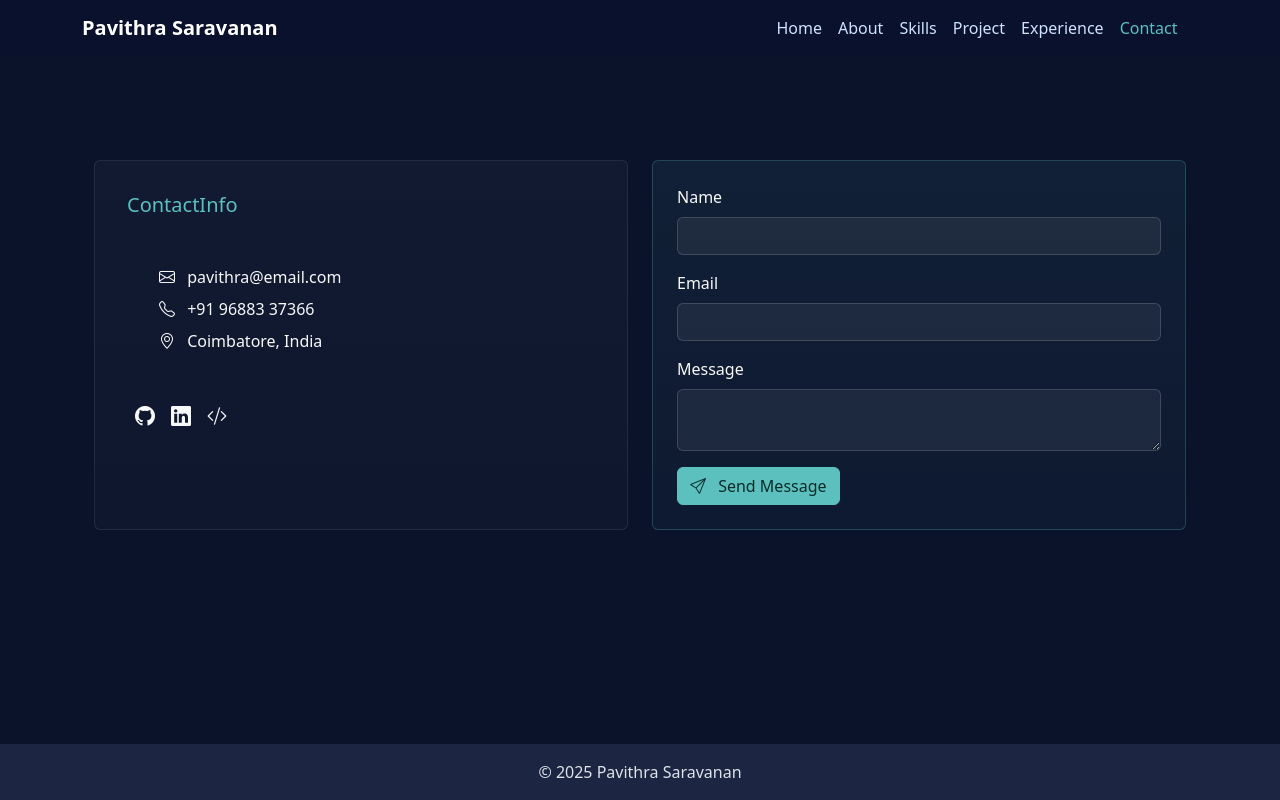
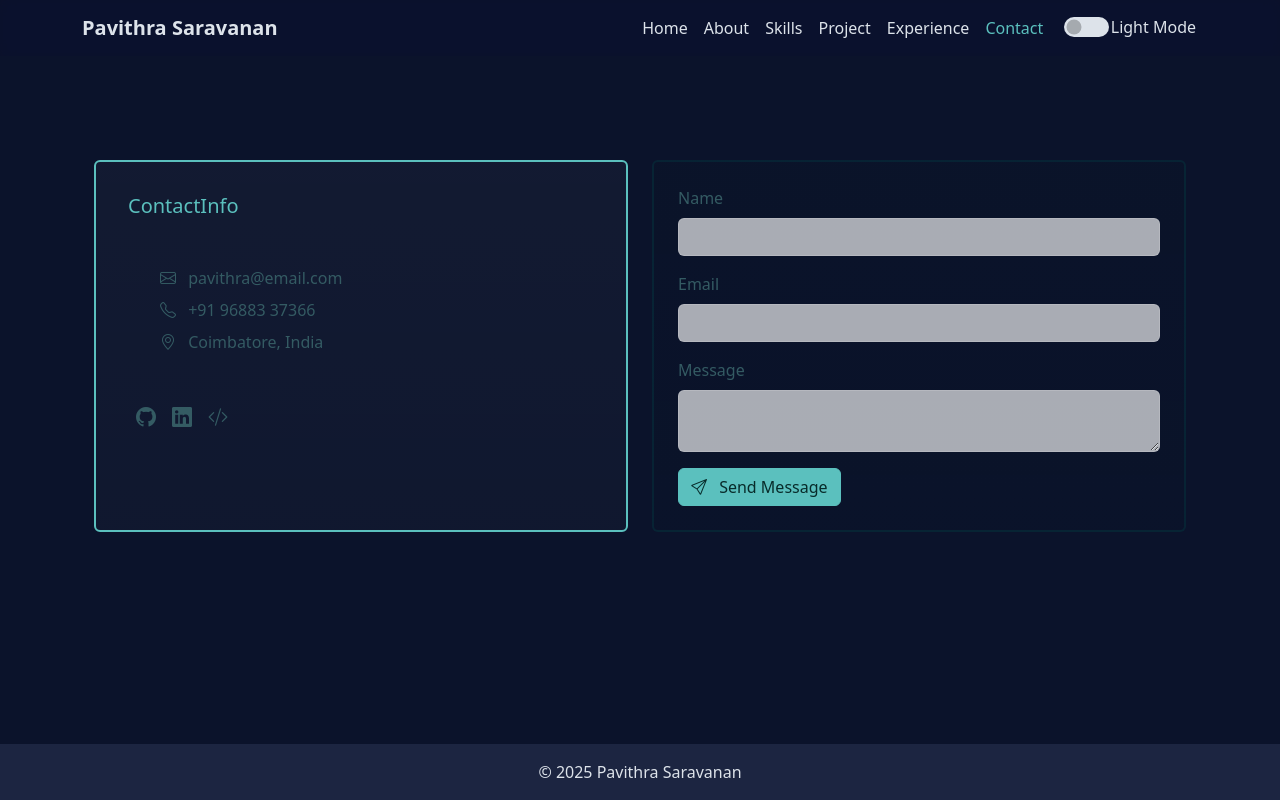
Before and after one commit to pavithra-55/my-profile, a React (Create React App) app: page /contact in a window 1280 px wide. Built offline with nearby package versions, Linux system fonts and the light colour scheme.

Commit message:
updating dark and light mode

```diff
--- a/src/App.css
+++ b/src/App.css
@@ -18,12 +18,15 @@
   --bs-btn-hover-border-color: #44aead;
   color: #082b2a;
 }
+
 .card:hover {
   transform: translateY(-5px);
   transition: .25s ease;
   box-shadow: 0 8px 20px rgba(0, 0, 0, 0.2);
 }
-
+.light-text {
+  color: var(--light);
+}
 @media (prefers-reduced-motion: no-preference) {
   .App-logo {
     animation: App-logo-spin infinite 20s linear;
--- a/src/Components/Navbar.js
+++ b/src/Components/Navbar.js
@@ -2,7 +2,7 @@ import React, { useState } from "react";
 import './css/Navbar.css';
 import { NavLink } from "react-router-dom";
 import { Navbar, Nav, Container } from "react-bootstrap";
-// import DarkLightToggle from "./DarkLightToggle";
+import DarkLightToggle from "./DarkLightToggle";
 
 export default function Navigation({ person }) {
   const [expended, setExpended] = useState(false);
@@ -18,8 +18,8 @@ export default function Navigation({ person }) {
         <Navbar.Brand as={NavLink} to="/">
           {person.name}
         </Navbar.Brand>
-        <Navbar.Toggle aria-controls="basic-navbar-nav" />
-        <Navbar.Collapse id="basic-navbar-nav">
+        <Navbar.Toggle aria-controls="navbar-nav" />
+        <Navbar.Collapse id="navbar-nav">
           <Nav className="ms-auto">
             <Nav.Link as={NavLink} onClick={handleNavLinkClick} to="/">Home</Nav.Link>
             <Nav.Link as={NavLink} onClick={handleNavLinkClick} to="/about">About</Nav.Link>
@@ -29,7 +29,7 @@ export default function Navigation({ person }) {
             <Nav.Link as={NavLink} onClick={handleNavLinkClick} to="/experience">Experience</Nav.Link>
             <Nav.Link as={NavLink} onClick={handleNavLinkClick} to="/contact">Contact</Nav.Link>
           </Nav>&nbsp;&nbsp;&nbsp;
-          {/* <DarkLightToggle onClick={handleNavLinkClick}/> */}
+          <DarkLightToggle onClick={handleNavLinkClick}/>
         </Navbar.Collapse>
 
       </Container>
--- a/src/Components/PaginationList.js
+++ b/src/Components/PaginationList.js
@@ -21,7 +21,7 @@ function PaginationList({ totalItems, itemsPerPage, activePage, setActivePage })
   }
 
   return (
-    <Pagination className="justify-content-center mt-3 mb-5 w-1">
+    <Pagination className="justify-content-center mt-3 mb-5">
       <Pagination.First onClick={() => setActivePage(1)} disabled={activePage === 1} />
       <Pagination.Prev onClick={() => setActivePage(activePage - 1)} disabled={activePage === 1} />
       {items}
--- a/src/Components/css/Navbar.css
+++ b/src/Components/css/Navbar.css
@@ -4,13 +4,13 @@
 
 }
 .navbar-brand{
-    color: white !important;
+    color: var(--text) !important;
     font-weight: 700 !important;
 }
 
 
 .navbar .nav-link {
-    color: #cfe3ff
+    color: var(--text)
 }
 
 .navbar .nav-link.active,
@@ -18,5 +18,5 @@
     color: var(--accent)
 }
 .navbar-toggler{
-    background: #cfe3ff;
+    background: var(--text);
 }
--- a/src/Pages/Contact.js
+++ b/src/Pages/Contact.js
@@ -18,16 +18,16 @@ export default function Contact() {
                     <Col lg={6}>
                         <Card className=" p-4 h-100">
                             <Card.Title style={{color:'var(--accent)'}} className="m-2">ContactInfo</Card.Title>
-                            <Card.Body  className="text-light">
-                                <ul className="list-unstyled p-4">
+                            <Card.Body>
+                                <ul className="list-unstyled p-4 light-text">
                                     <li className="mb-2"><i className="bi bi-envelope me-2"></i> pavithra@email.com</li>
                                     <li className="mb-2"><i className="bi bi-telephone me-2"></i> +91 96883 37366</li>
                                     <li className="mb-2"><i className="bi bi-geo-alt me-2"></i> Coimbatore, India</li>
                                 </ul>
                                 <div className="d-flex gap-3 fs-5">
-                                    <a className="text-light" href="https://github.com/pavithra-55" aria-label="GitHub" target="_blank" rel="noreferrer"><i className="bi bi-github"></i></a>
-                                    <a className="text-light" href="https://www.linkedin.com/in/pavithra1755ns" aria-label="LinkedIn" target="_blank" rel="noreferrer"><i className="bi bi-linkedin"></i></a>
-                                    <a className="text-light" href="https://leetcode.com/u/Pavi_55/" aria-label="Leetcode" target="_blank" rel="noreferrer"><i className="bi bi-code-slash"></i></a>
+                                    <a className="light-text" href="https://github.com/pavithra-55" aria-label="GitHub" target="_blank" rel="noreferrer"><i className="bi bi-github"></i></a>
+                                    <a className="light-text" href="https://www.linkedin.com/in/pavithra1755ns" aria-label="LinkedIn" target="_blank" rel="noreferrer"><i className="bi bi-linkedin"></i></a>
+                                    <a className="light-text" href="https://leetcode.com/u/Pavi_55/" aria-label="Leetcode" target="_blank" rel="noreferrer"><i className="bi bi-code-slash"></i></a>
                                 </div>
                             </Card.Body>
                         </Card>
@@ -36,17 +36,17 @@ export default function Contact() {
                         <Card className=" contact-card p-4 h-100">
                             <Form>
                                 <Form.Group className="mb-3" controlId="formGridName">
-                                    <Form.Label className="text-light">Name</Form.Label>
+                                    <Form.Label className="light-text">Name</Form.Label>
                                     <Form.Control type="text" />
                                 </Form.Group>
 
                                 <Form.Group className="mb-3" controlId="formGridEmail">
-                                    <Form.Label className="text-light">Email</Form.Label>
+                                    <Form.Label className="light-text">Email</Form.Label>
                                     <Form.Control type="email" />
                                 </Form.Group>
 
                                 <Form.Group className="mb-3" controlId="floatingTextarea">
-                                    <Form.Label className="text-light">Message</Form.Label>
+                                    <Form.Label className="light-text">Message</Form.Label>
                                     <Form.Control as="textarea" />
                                 </Form.Group>
                                 <Button style={accentColor}><i className="bi bi-send me-2"></i> Send
--- a/src/Pages/Experience.js
+++ b/src/Pages/Experience.js
@@ -13,7 +13,7 @@ export default function Experience() {
                 <VerticalTimeline>
                     <VerticalTimelineElement
                         className="vertical-timeline-element--work "
-                        contentStyle={{ background: '#dde3ea', color: 'var(--text)',border:'4px solid var(--accent)',borderRadius:'12px' }}
+                        contentStyle={{ background: '#dde3ea', color: 'var(--light)',border:'4px solid var(--accent)',borderRadius:'12px' }}
                         date="sep 2024 - July 2025 "
                         iconStyle={{ background: '#5bc0be', color: '#dde3ea',display:'flex',alignItems:'center',justifyContent:'center' }}
                         contentArrowStyle={{ borderRight: '30px solid  var(--accent)' }}
@@ -28,7 +28,7 @@ export default function Experience() {
                     </VerticalTimelineElement>
                     <VerticalTimelineElement
                         className="vertical-timeline-element--work "
-                        contentStyle={{ background: '#dde3ea', color: 'var(--text)',border:'4px solid var(--accent)',borderRadius:'12px' }}
+                        contentStyle={{ background: '#dde3ea', color: 'var(--light)',border:'4px solid var(--accent)',borderRadius:'12px' }}
                         date="sep 2024 - July 2025 "
                         iconStyle={{ background: '#5bc0be', color: '#dde3ea',display:'flex',alignItems:'center',justifyContent:'center' }}
                         contentArrowStyle={{ borderRight: '30px solid  var(--accent)' }}
--- a/src/Pages/css/Contact.css
+++ b/src/Pages/css/Contact.css
@@ -2,16 +2,16 @@
     padding: 5rem 0;
 }
 .contact-card {
-    background: linear-gradient(180deg, rgba(91, 192, 190, .08), rgba(91, 192, 190, .04));
-    border: 1px solid rgba(91, 192, 190, .25)
+    background: linear-gradient(180deg, rgba(1, 30, 29, 0.08), rgba(1, 22, 21, 0.04));
+    border: 2px solid rgba(2, 86, 85, 0.25)
 }
 .form-control {
-    background: rgba(255, 255, 255, .06);
+    background: rgba(255, 255, 255, 0.65);
     color: var(--text);
     border: 1px solid rgba(255, 255, 255, .15)
 }
 
 .form-control:focus {
-    background: rgba(255, 255, 255, .1);
-    color: var(--text)
+    background: rgba(255, 255, 255, .65);
+    color: var(--light)
 }
--- a/src/Pages/css/Skills.css
+++ b/src/Pages/css/Skills.css
@@ -3,8 +3,12 @@
 }
 .card {
     background: linear-gradient(180deg, rgba(255, 255, 255, .03), rgba(255, 255, 255, .02));
-    border: 1px solid rgba(255, 255, 255, .08);
+    border: 2px solid var(--accent);
 
+}
+.card-light{
+    background: linear-gradient(180deg, rgba(255, 255, 255, .03), rgba(255, 255, 255, .02));
+        border: 1px solid var(--accent);
 }
 #skills .card:hover {
     box-shadow: 0 8px 20px var(--accent);
@@ -12,7 +16,10 @@
 .card h3 {
     color: var(--accent);
 }
+
 .progress {
     height: 15px;
-    background: rgba(255, 255, 255, .08);
+    background: rgba(78, 77, 77, 0.08);
+
+
 }
--- a/src/index.css
+++ b/src/index.css
@@ -1,9 +1,18 @@
 :root {
   --bg: #0b132b;
-  --muted: #1c2541;
-  --accent: #5bc0be;
-  --text: #dde3ea;
-  --soft: #3a506b;
+    --muted: #1c2541;
+    --accent: #5bc0be;
+    --text: #dde3ea;
+    --soft: #3a506b;
+    --light: #345b63;
+}
+[data-theme="dark"] {
+  --bg: #121212;
+  --muted: #1e1e1e;
+  --accent: #44aead;
+  --text: #e0f7fa;
+  --soft: #2a2a2a;
+  --light: #aefcff;
 }
 *,
 *::before,
@@ -31,7 +40,7 @@ body.body-light {
   -webkit-font-smoothing: antialiased;
   -moz-osx-font-smoothing: grayscale;
   color: var(--bg) !important;
-  background-color: var(--lg) !important;
+  background-color: var(--text) !important;
 }
 code {
   font-family: source-code-pro, Menlo, Monaco, Consolas, 'Courier New',
```
Also changed, not shown: src/Pages/Projects.js (+6 -7 lines), src/Pages/Skills.js (+8 -8 lines), src/Pages/assets/img/refer-img-rt.png (added).
